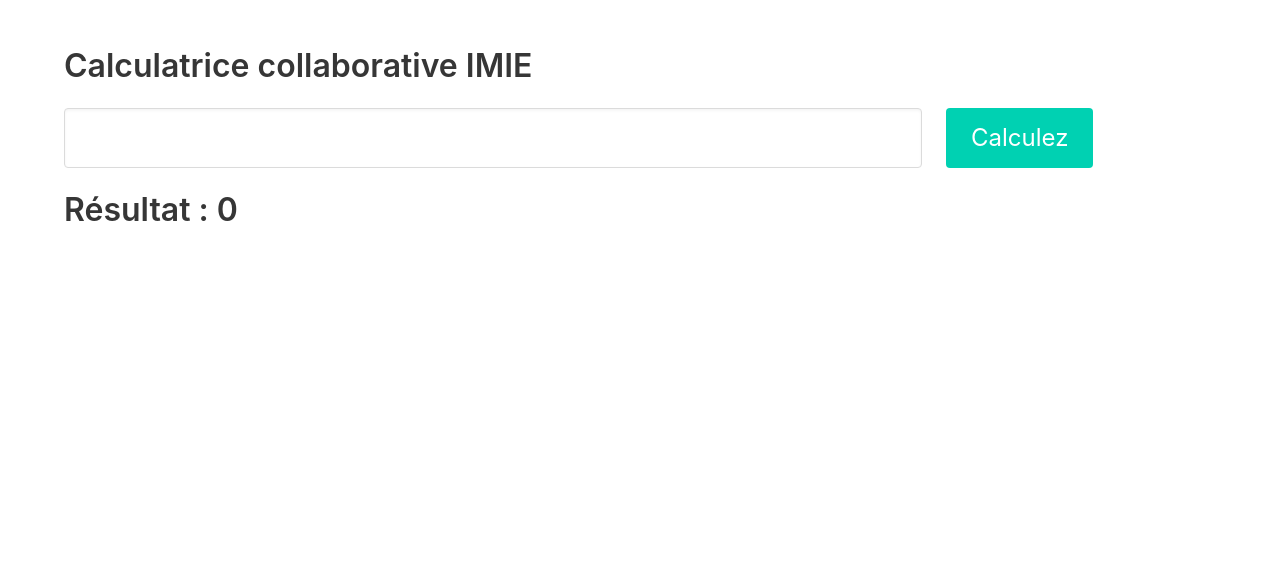
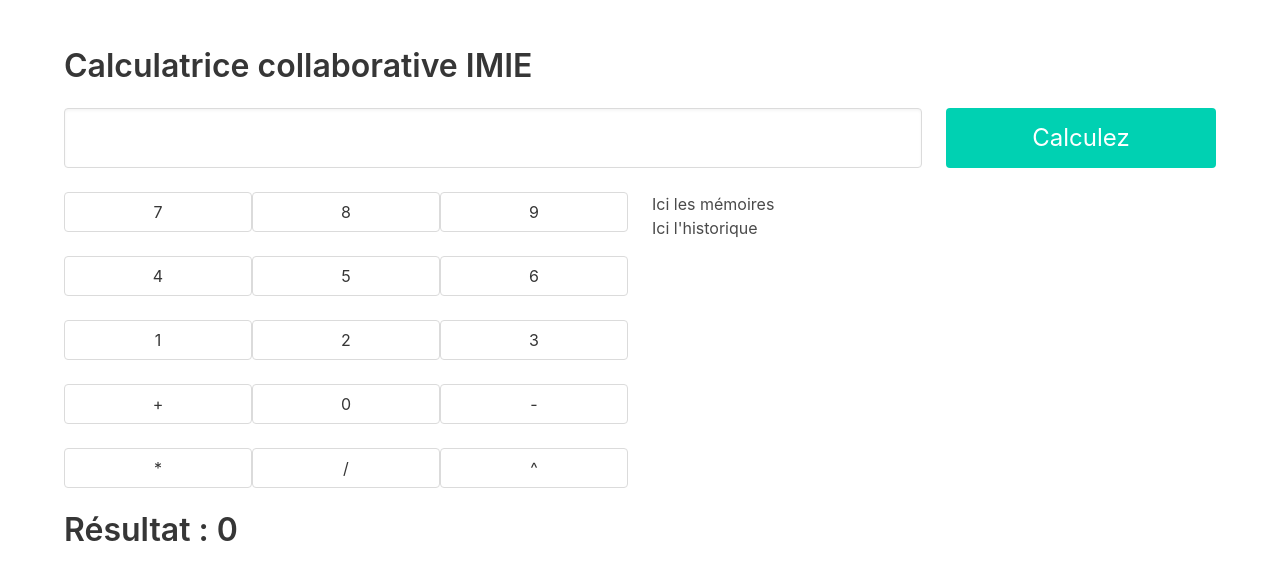
Before and after one commit to lucien-le-foll/imie-calculator, a plain HTML site: page index.html in a window 1280 px wide. Drawn offline with nearby package versions, Linux system fonts and the light colour scheme.

Commit message:
Numeric pad and new layout

```diff
--- a/app.js
+++ b/app.js
@@ -3,12 +3,24 @@ var app = new Vue({
     data: {
         expr: '',
         result: 0,
-        historic: []
+        historic: [],
+        inputs: [
+            [7, 8, 9],
+            [4, 5, 6],
+            [1, 2, 3],
+            ['+', 0, '-'],
+            ['*', '/', '^']
+        ]
     },
     methods: {
         calculate: function (){
             this.result = math.eval(this.expr)
             this.historic.push({calcul:this.expr, result:this.result})
+        },
+        append: function(input){
+            this.expr += input
         }
     }
 })
+
+Vue.config.devtools = true
--- a/index.html
+++ b/index.html
@@ -28,11 +28,24 @@
                     </div>
                 </div>
                 <div class="column is-one-quarter">
-                    <a class="button is-primary is-large" @click="calculate()">Calculez</a>
+                    <a class="button is-primary is-large is-fullwidth" @click="calculate()">Calculez</a>
                 </div>
             </div>
             <div class="columns">
+                <div class="column is-half">
+                    <div class="columns is-gapless" v-for="(inputList, index) in inputs">
+                        <div class="column" v-for="input in inputs[index]">
+                            <a class="button is-fullwidth" @click="append(input)">{{ input }}</a>
+                        </div>
+                    </div>
+                </div>
                 <div class="column">
+                    <h3>Ici les mémoires</h3>
+                    <h3>Ici l'historique</h3>
+                </div>
+            </div>
+            <div class="columns">
+                <div class="column is-one-quarter">
                     <h3 class="title">Résultat : {{ result }}</h3>
                 </div>
             </div>
```
